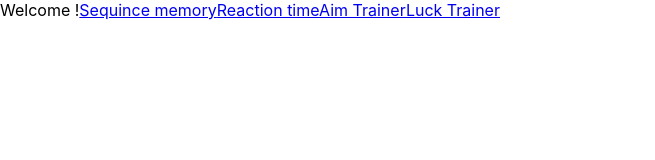
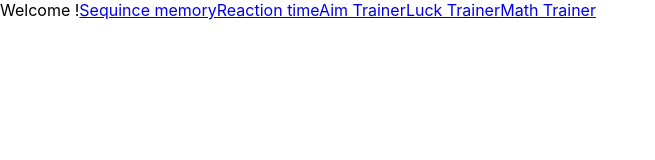
Before and after one commit to ivanyordanovgt/Brainzone, a React (Create React App) app in the folder brainzone/: page / in a window 1280 px wide. Shown: the top 160 px of the page, without its empty margins (0-655 px from the left). Built offline with nearby package versions, Linux system fonts and the light colour scheme.

Commit message:
addew new component

```diff
--- a/brainzone/src/App.js
+++ b/brainzone/src/App.js
@@ -7,6 +7,7 @@ import { ReactionTime } from './components/reactionTime/ReactionTime';
 import { AimTrainer } from './components/AimTrainer/AimTrainer';
 import { OddsTrainer } from './components/OddsTrainer/OddsTrainer';
 import { OddsTrainerUrls } from './components/OddsTrainer/OddsTrainerUrls';
+import { MathTrainer } from './components/MathTrainer/MathTrainer';
 
 function App() {
   return (
@@ -17,6 +18,7 @@ function App() {
         <Route path="/sequince" element={<SequinceMemory/>}/>
         <Route path="/reaction-time" element={<ReactionTime/>}/>
         <Route path="/aim-trainer" element={<AimTrainer/>}/>
+        <Route path="/math-trainer" element={<MathTrainer/>}/>
         <Route path="/odds-trainer" element={<OddsTrainer/>}/>
         <Route path="/odds-trainer/*" element={<OddsTrainerUrls/>}/>
 
--- /dev/null
+++ b/brainzone/src/components/MathTrainer/MathTrainer.js
@@ -0,0 +1,7 @@
+import React from 'react'
+
+export const MathTrainer = () => {
+  return (
+    <div>MathTrainer</div>
+  )
+}
--- a/brainzone/src/components/homePage/HomePage.js
+++ b/brainzone/src/components/homePage/HomePage.js
@@ -9,6 +9,7 @@ export const HomePage = () => {
         <Link to="/reaction-time">Reaction time</Link>
         <Link to="/aim-trainer">Aim Trainer</Link>
         <Link to="/odds-trainer">Luck Trainer</Link>
+        <Link to="/math-trainer">Math Trainer</Link>
     </div>
   )
 }
```
